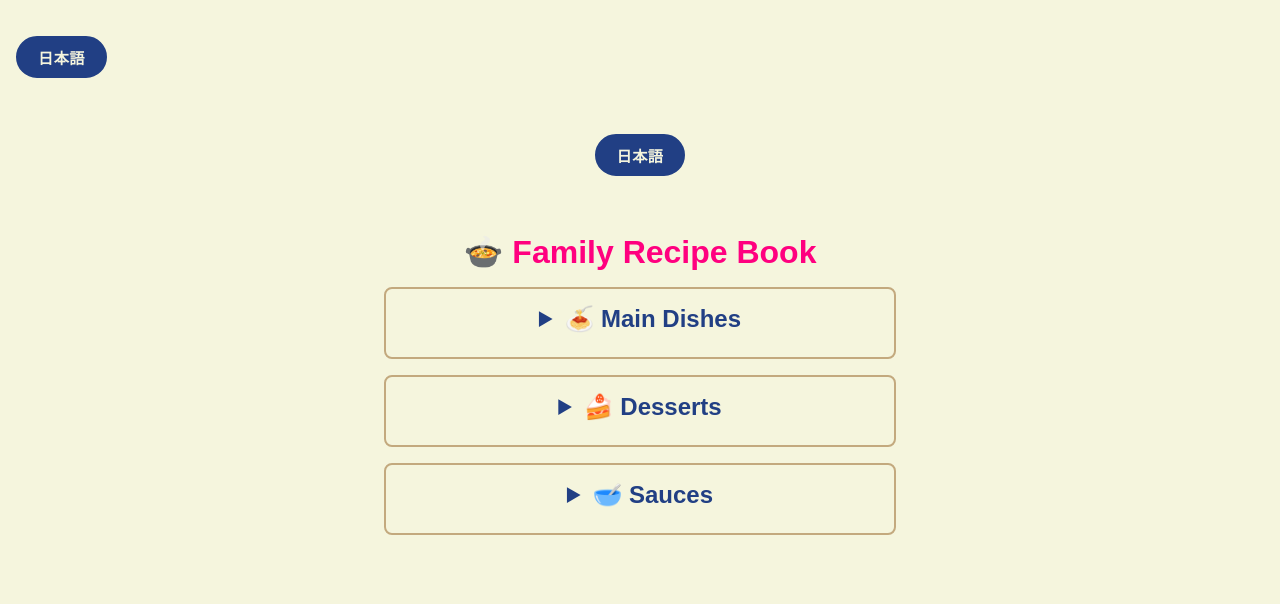
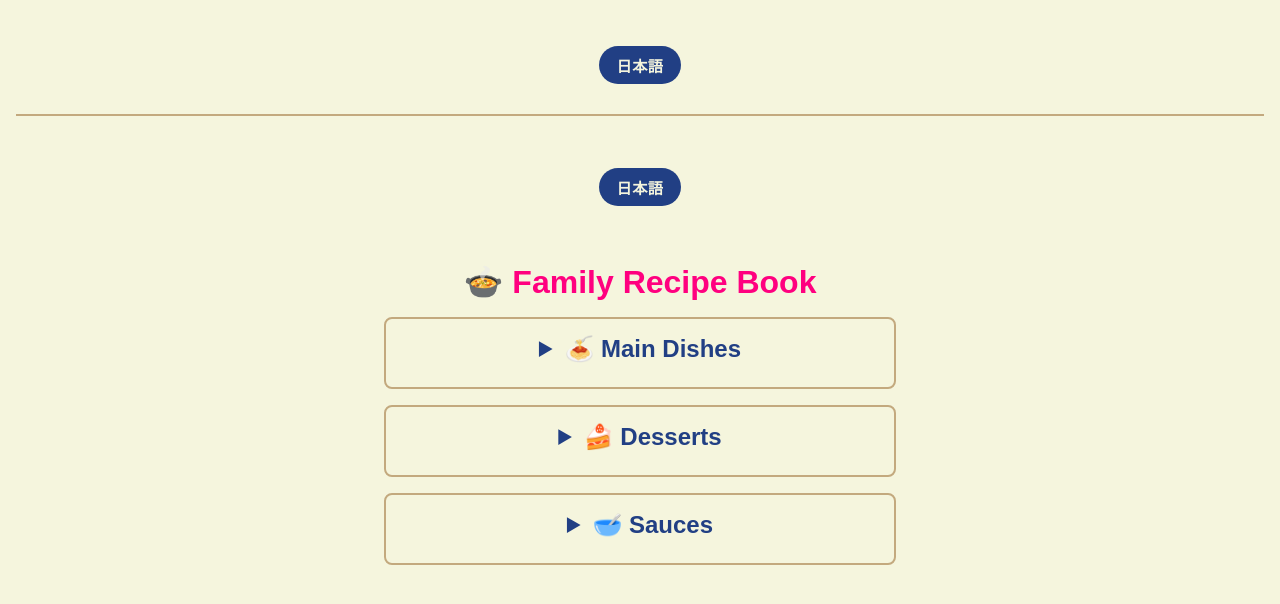
Before and after one commit to bghngao/recipe-book, a Jekyll site: the page built from index.md, in a window 1280 px wide. Shown: the top 604 px of the page. Built offline with Jekyll 4.4.1, drawn with Linux system fonts in a browser that asks for light colours.

Commit message:
Update style.css

```diff
--- a/assets/css/style.css
+++ b/assets/css/style.css
@@ -132,3 +132,66 @@ li {
 #toggle-btn {
   align-self: center;
 }
+
+/* Fixed Sticky Header */
+.site-header {
+  position: sticky;
+  top: 0;
+  z-index: 1000;
+  background-color: #F5F5DD;
+  padding: 10px 16px;
+  display: flex;
+  justify-content: center;
+  border-bottom: 2px solid #C3A97E;
+}
+
+/* Language Toggle Badge Button */
+#toggle-btn {
+  display: flex;
+  align-items: center;
+  gap: 8px;
+  background-color: #213F84;
+  color: #F5F5DD;
+  border: none;
+  border-radius: 999px;
+  padding: 8px 18px;
+  font-weight: bold;
+  cursor: pointer;
+  transition: all 0.25s ease;
+}
+
+/* Divider */
+#toggle-btn .divider {
+  opacity: 0.6;
+}
+
+/* Individual Language Badge */
+.lang-badge {
+  display: flex;
+  align-items: center;
+  gap: 6px;
+  opacity: 0.5;
+  transition: opacity 0.2s ease;
+}
+
+/* Active Language Highlight */
+.lang-badge.active {
+  opacity: 1;
+}
+
+/* Hover / Focus */
+#toggle-btn:hover,
+#toggle-btn:focus {
+  background-color: #FF007F;
+  outline: none;
+}
+
+/* Pressed */
+#toggle-btn:active {
+  transform: scale(0.96);
+}
+
+/* Prevent content hiding under sticky header */
+.page-container {
+  padding-top: 16px;
+}
```
